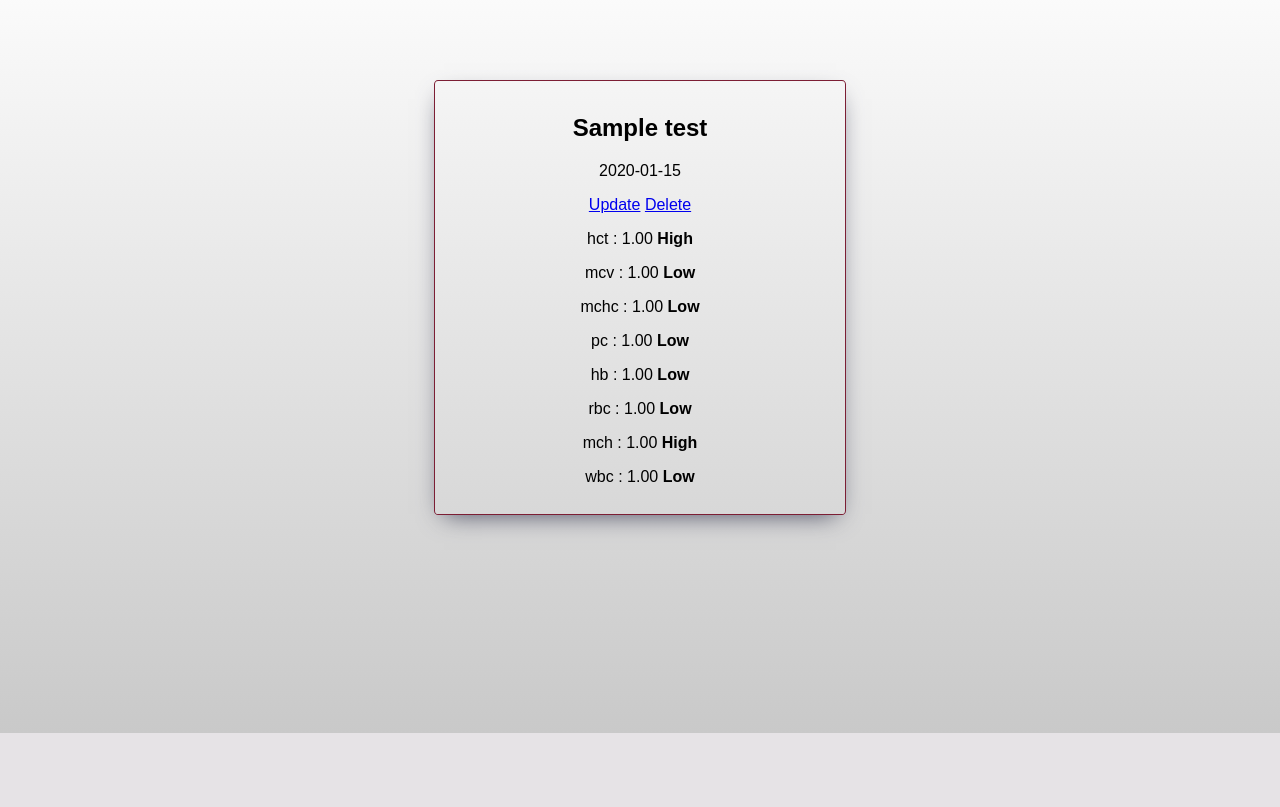
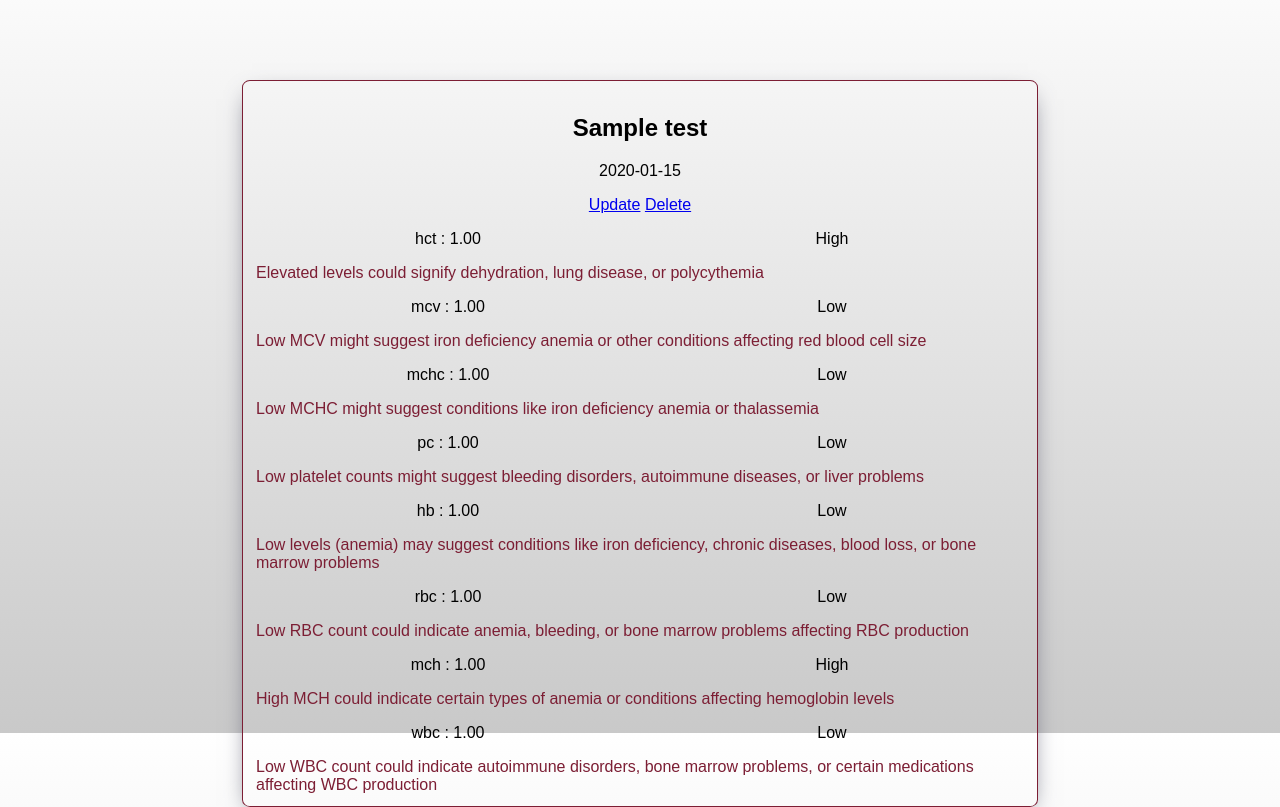
Before and after one commit to Connoisseur01/BloodAnalysis_Hub, a Flask app: page /test/1 in a window 1280 px wide. Shown: the part 67-874 px from the top of the page. Before the commit the page ends 800 px from the top, so only its background shows below. Run offline with Flask 3, Linux system fonts and the light colour scheme; a user stored in the database is signed in; tables that the repository leaves empty hold one stand-in row (values such as "Sample post").

Commit message:
Add explenation to high/low values

```diff
--- a/blood_analysis_hub/static/main.css
+++ b/blood_analysis_hub/static/main.css
@@ -200,3 +200,19 @@ input {
   border: 1px solid rgb(124, 30, 52);
   border-radius: 1%;
 }
+
+.test-value {
+  display: grid;
+  grid-template-columns: repeat(2, 1fr);
+  border-radius: 2%;
+}
+
+.test-value span {
+  grid-column: span 2;
+  text-align: left;
+  color:rgb(124, 30, 52);
+}
+
+.test-form {
+  width: 60%;
+}
--- a/blood_analysis_hub/templates/test.html
+++ b/blood_analysis_hub/templates/test.html
@@ -1,6 +1,6 @@
 {% extends "layout.html" %}
 {% block content %}
-    <div class="auth-form">
+    <div class="auth-form test-form">
         <h2 class="article-title">{{ test.title }}</h2>
         <p>{{ test.date_posted.strftime('%Y-%m-%d') }}</p>
         <div>
@@ -8,9 +8,23 @@
             <a href="{{ url_for('tests.delete_test', test_id=test.id) }}">Delete</a>
         </div>
         {% for attribute, value in test.__dict__.items() %}
-        {% if attribute not in ('title', 'date_posted', 'user_id', 'id', '_sa_instance_state', 'author') %}
-            <p>{{attribute}} : {{value}} {% if current_user.gender %} <b>{{interpretation[attribute]}}</b> {% endif %}</p>
-        {% endif %}
+            {% if attribute not in ('title', 'date_posted', 'user_id', 'id', '_sa_instance_state', 'author') %}
+
+                {% if current_user.gender and interpretation[attribute] != 'Within Reference Range' %}
+                <div class="test-value  explanation">
+                    <p class="value">{{attribute}} : {{value}}</p>
+                    <p class="interpretation">{{interpretation[attribute]}}</p>
+                    <span>{{explanation[attribute][interpretation[attribute]]}}</span>
+                </div>
+                {% else %}
+                <div class="test-value">
+                    <p class="value">{{attribute}} : {{value}}</p>
+                    {% if current_user.gender %}
+                        <p class="interpretation">{{interpretation[attribute]}}</p>
+                    {% endif %}
+                </div>
+                {% endif %}
+            {% endif %}
         {% endfor %}
     </div>
 {% endblock content %}
--- a/blood_analysis_hub/tests/routes.py
+++ b/blood_analysis_hub/tests/routes.py
@@ -4,6 +4,7 @@ from blood_analysis_hub import db, CBC_REFERENCE
 from blood_analysis_hub.tests.forms import TestForm
 from blood_analysis_hub.models import Test
 from blood_analysis_hub.tests.utils import compare_test_results
+from blood_analysis_hub.text import CBC_EXPLANATION
 
 
 
@@ -32,7 +33,7 @@ def test(test_id):
     else:
         reference = CBC_REFERENCE[current_user.gender]
         interpretation = compare_test_results(test, reference)
-        return render_template('test.html', title=test.title, test=test, interpretation=interpretation)
+        return render_template('test.html', title=test.title, test=test, explanation=CBC_EXPLANATION, interpretation=interpretation)
     return render_template('test.html', title=test.title, test=test)
 
 @tests.route("/test/<int:test_id>/update", methods=['GET', 'POST'])
--- /dev/null
+++ b/blood_analysis_hub/text.py
@@ -0,0 +1,34 @@
+CBC_EXPLANATION = {
+    'hb':{
+        'Low':'Low levels (anemia) may suggest conditions like iron deficiency, chronic diseases, blood loss, or bone marrow problems',
+        'High':'High Hb levels (polycythemia) could indicate dehydration, lung disease, or a bone marrow disorder'
+        },
+    'hct':{
+        'Low':'Low levels might indicate anemia, overhydration, blood loss, or conditions affecting red blood cell production',
+        'High':'Elevated levels could signify dehydration, lung disease, or polycythemia'
+        },
+    'rbc':{
+        'Low':'Low RBC count could indicate anemia, bleeding, or bone marrow problems affecting RBC production',
+        'High':'Elevated RBC count could be due to dehydration, lung disease, or bone marrow disorders'
+        },
+    'wbc':{
+        'Low':'Low WBC count could indicate autoimmune disorders, bone marrow problems, or certain medications affecting WBC production',
+        'High':'Elevated WBC count might suggest infection, inflammation, leukemia, or stress'
+        },
+    'pc':{
+        'Low':'Low platelet counts might suggest bleeding disorders, autoimmune diseases, or liver problems',
+        'High':'High platelet counts might indicate certain infections, inflammation, or bone marrow disorders'
+    },
+    'mcv':{
+        'Low':'Low MCV might suggest iron deficiency anemia or other conditions affecting red blood cell size',
+        'High':'High MCV could indicate vitamin deficiencies, liver disease, or certain types of anemia'
+    },
+    'mch':{
+        'Low':'Low MCH might suggest iron deficiency anemia or other types of anemia',
+        'High':'High MCH could indicate certain types of anemia or conditions affecting hemoglobin levels'
+    },
+    'mchc':{
+        'Low':'Low MCHC might suggest conditions like iron deficiency anemia or thalassemia',
+        'High':'High MCHC levels might indicate conditions like spherocytosis or other disorders affecting hemoglobin concentration'
+    },
+}
```
